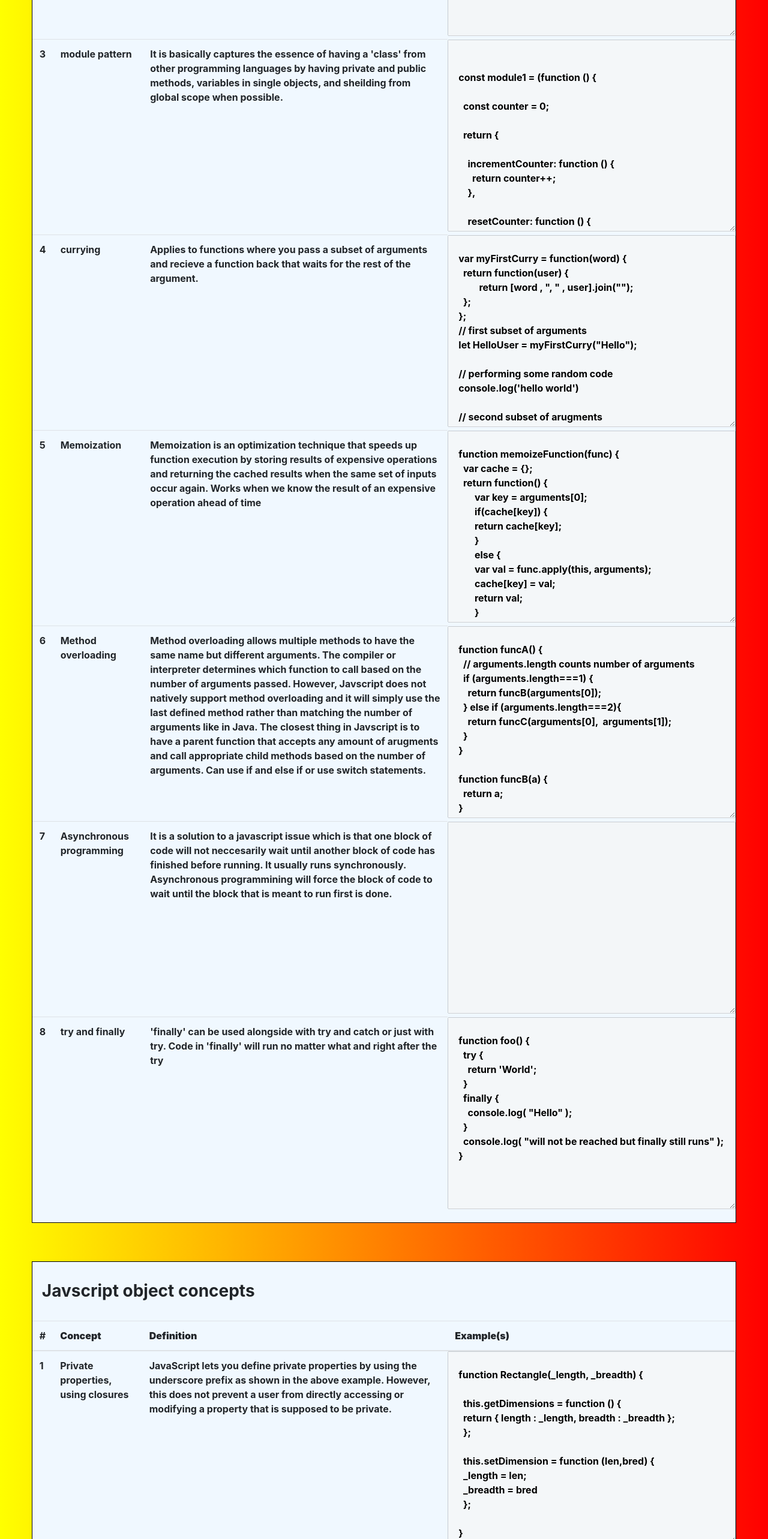
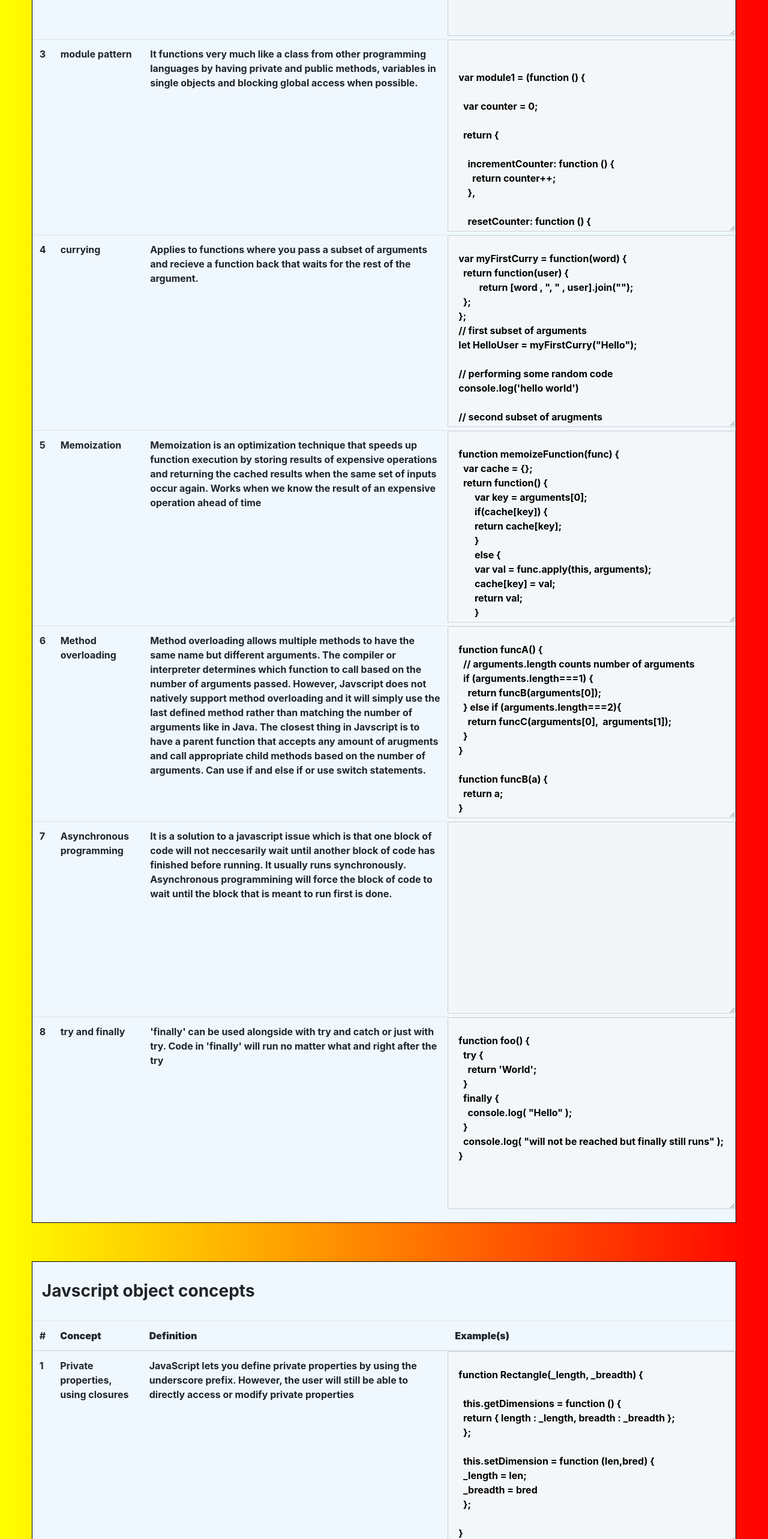
Before and after one commit to IllSmithDa/ironcodeman-view, a React (Create React App) app: page /javascript in a window 1280 px wide. Shown: the part 2133-4699 px from the top of the page at 60% size. Built offline with nearby package versions, Linux system fonts and the light colour scheme.

Commit message:
proofread more javascript concepts

```diff
--- a/src/Data/JavascriptData.js
+++ b/src/Data/JavascriptData.js
@@ -228,14 +228,14 @@ const JavascriptData = [
   {
     concept: 'module pattern',
     type: 'functions',
-    definition: ` It is basically captures the essence of having a 'class'
+    definition: ` It functions very much like a class
     from other programming languages by having private and public methods,
-    variables in single objects, and sheilding from global scope when possible.`,
+    variables in single objects and blocking global access when possible.`,
     example:`
 
-    const module1 = (function () {
+    var module1 = (function () {
 
-      const counter = 0;
+      var counter = 0;
 
       return {
 
@@ -254,20 +254,19 @@ const JavascriptData = [
     // Usage:
 
     // Increment our counter
-    testModule.incrementCounter();
+    module1.incrementCounter();
 
     // Check the counter value and reset
     // Outputs: counter value prior to reset: 1
-    testModule.resetCounter();
+    module1.resetCounter();
     `
   },
   {
     concept: 'Private properties, using closures',
     type: 'objects',
     definition: `JavaScript lets you define private properties by using
-    the underscore prefix as shown in the above example. However, this
-    does not prevent a user from directly accessing or modifying a property
-    that is supposed to be private.`,
+    the underscore prefix. However, the user will still be able to
+    directly access or modify private properties`,
     example:`
     function Rectangle(_length, _breadth) {
 
```
